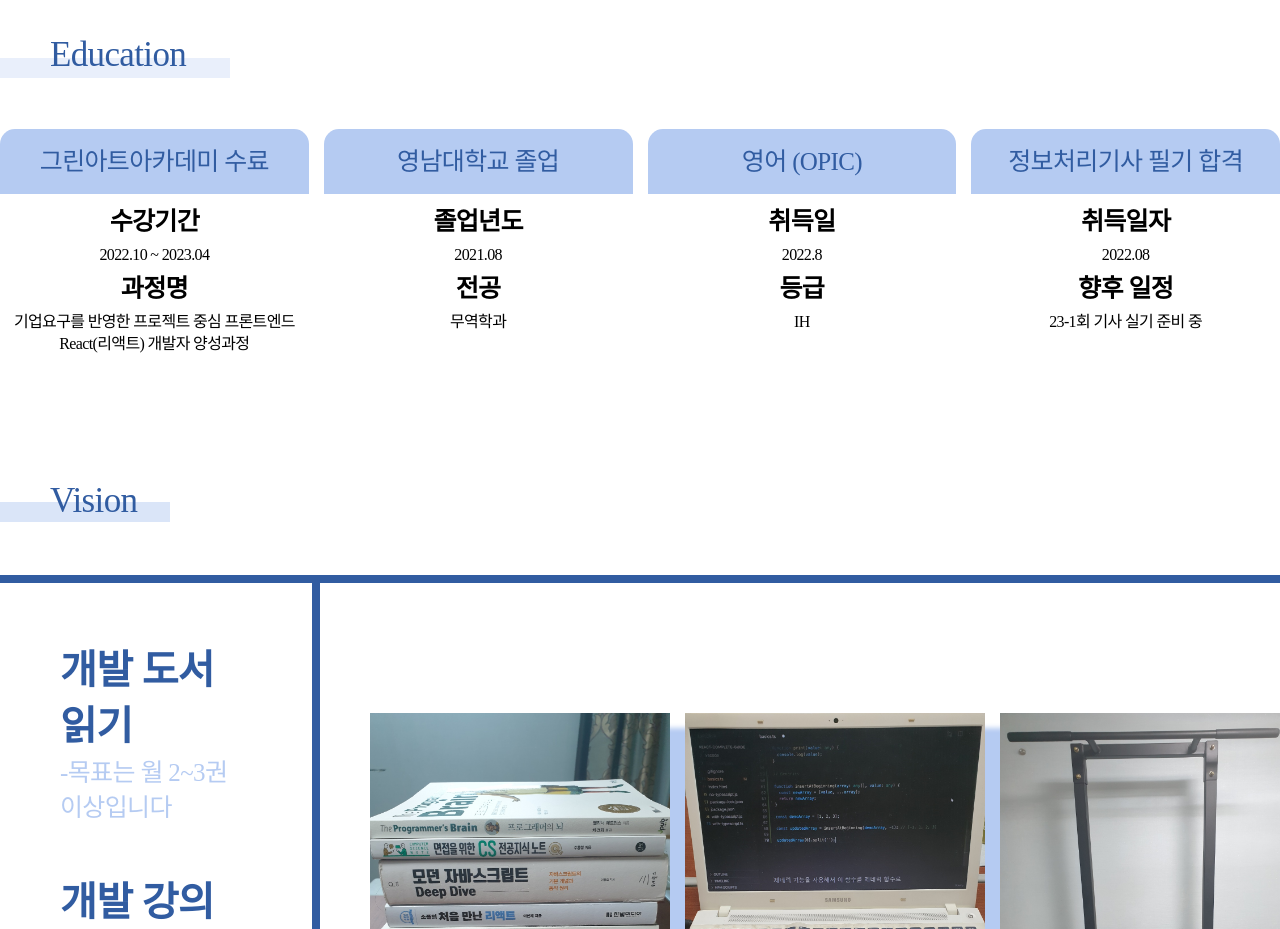
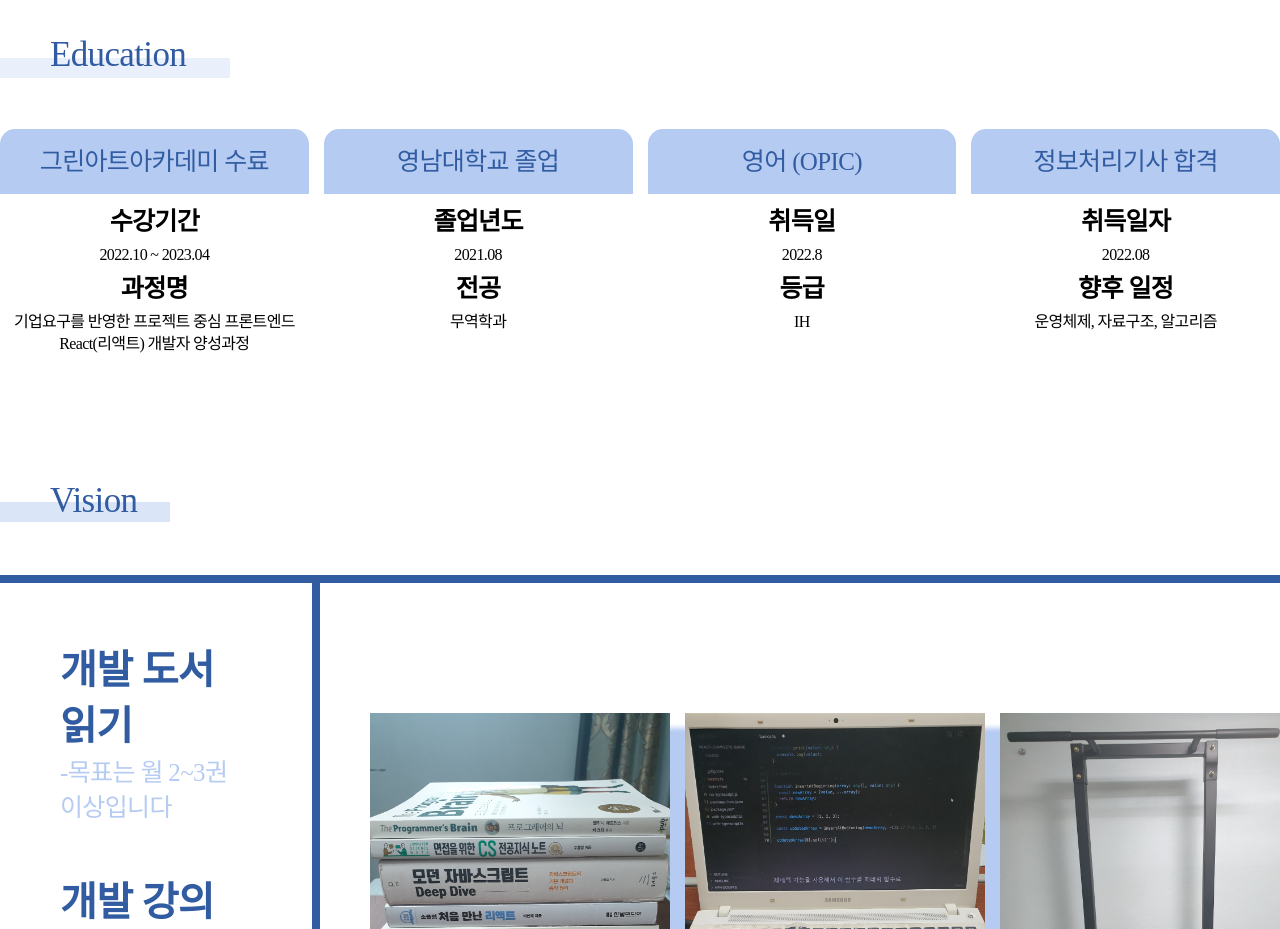
Before and after one commit to HumanJSEngine/newIntro, a React (Create React App) app: page / in a window 1280 px wide. Shown: the part 6800-7729 px from the top of the page. Built offline with nearby package versions, Linux system fonts and the light colour scheme; a web font is replaced by a local one.

Commit message:
Update Life.js

```diff
--- a/src/pages/Life.js
+++ b/src/pages/Life.js
@@ -46,12 +46,12 @@ const Life = () => {
             </div>
           </div>
           <div className="edu">
-            <p>정보처리기사 필기 합격</p>
+            <p>정보처리기사 합격</p>
             <div className="eduinner">
               <span>취득일자</span>
               <span>2022.08</span>
               <span>향후 일정</span>
-              <span>23-1회 기사 실기 준비 중</span>
+              <span>운영체제, 자료구조, 알고리즘</span>
             </div>
           </div>
         </div>
```
